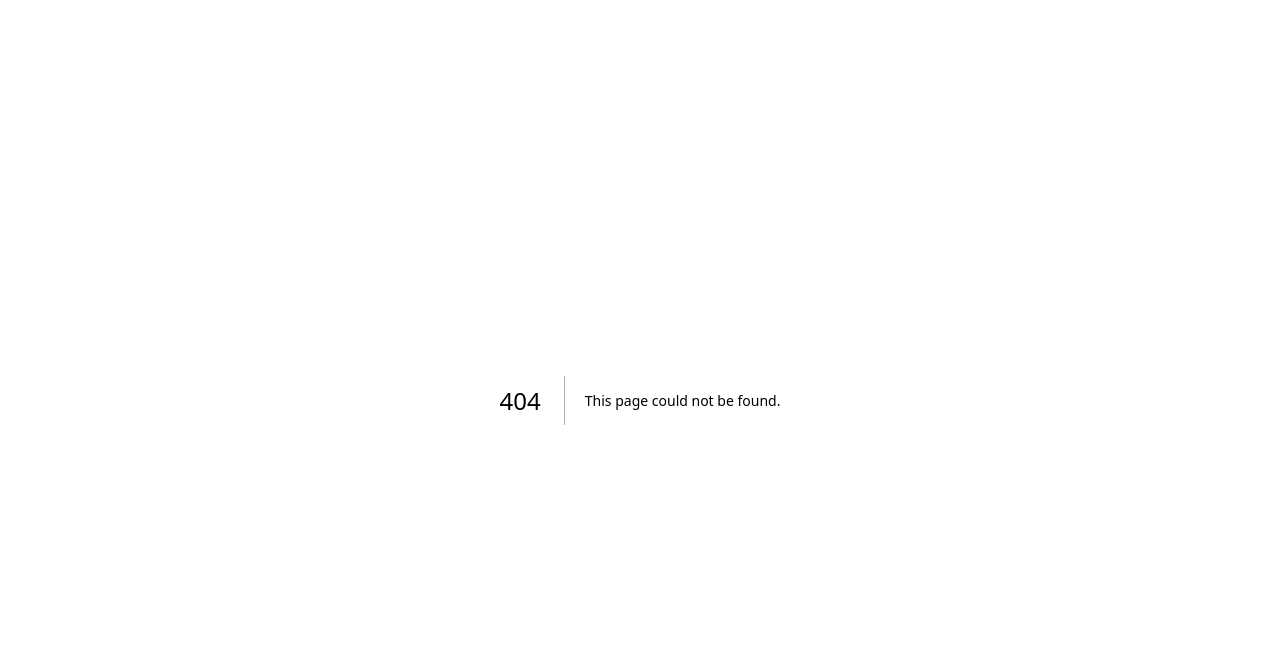
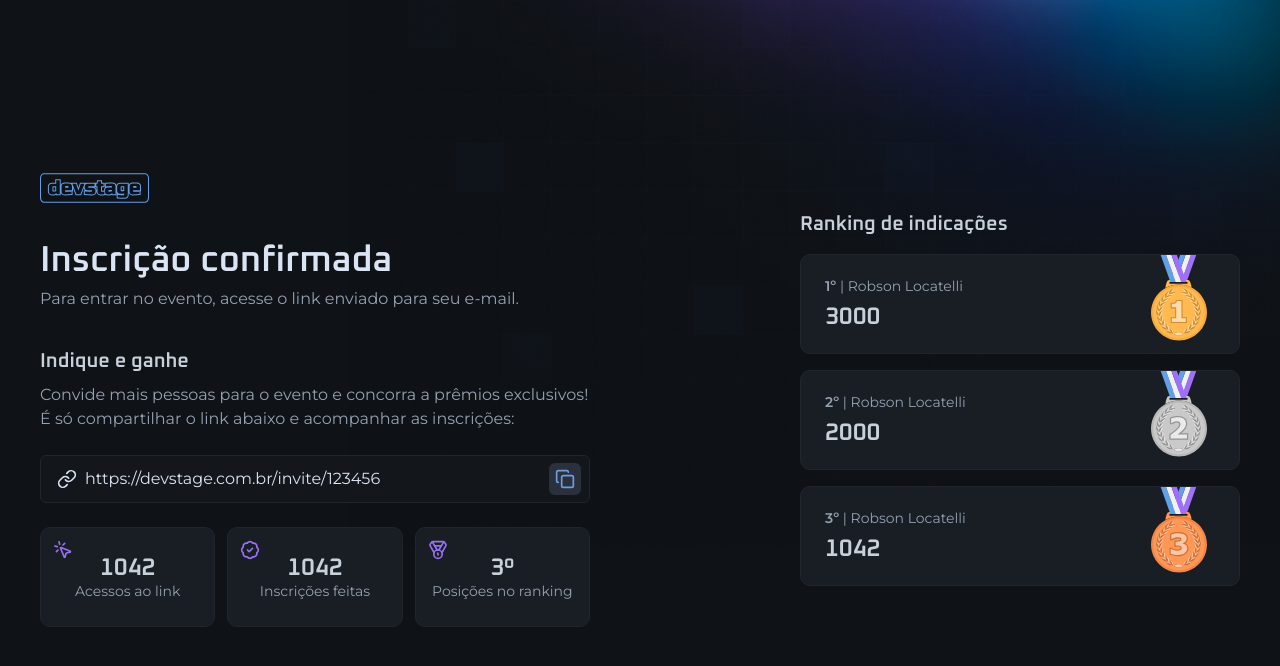
Before and after one commit to rlocatelli9/nlw-connect-web, a Next.js app: page /invite in a window 1280 px wide. Before the commit this address had no page. Shown: the top 666 px of the page. Built offline with nearby package versions, Linux system fonts and the light colour scheme.

Commit message:
feat: create static invite page

```diff
--- a/package.json
+++ b/package.json
@@ -15,6 +15,7 @@
     "postcss": "8.5.2",
     "react": "^19.0.0",
     "react-dom": "^19.0.0",
+    "tailwind-merge": "3.0.1",
     "tailwindcss": "4.0.7"
   },
   "devDependencies": {
--- /dev/null
+++ b/src/app/invite/page.tsx
@@ -0,0 +1,132 @@
+import { Button } from '@/components/Button'
+import { Input } from '@/components/Input'
+import { BadgeCheck, Copy, Link, Medal, MousePointerClick } from 'lucide-react'
+import Image from 'next/image'
+import Logo from '../../assets/logo.svg'
+
+import MedalCooper from '../../assets/medal-cooper.svg'
+import MedalGold from '../../assets/medal-gold.svg'
+import MedalSilver from '../../assets/medal-silver.svg'
+export default function InvitePage() {
+  return (
+    <div className="min-h-dvh flex items-center justify-between gap-16 flex-col md:flex-row">
+      <div className="flex flex-col gap-10 w-full max-w-[550px]">
+        <Image src={Logo} alt="devstage" width={108.5} height={30} />
+
+        <div className="space-y-2">
+          <h1 className="text-4xl font-semibold font-heading text-gray-100 leading-none">
+            Inscrição confirmada
+          </h1>
+          <p className="text-gray-300 text-sm md:text-base">
+            Para entrar no evento, acesse o link enviado para seu e-mail.
+          </p>
+        </div>
+        <div className="space-y-6">
+          <div className="space-y-3">
+            <h2 className="font-heading font-semibold text-gray-200 text-xl leading-none">
+              Indique e ganhe
+            </h2>
+            <p className="text-gray-300 text-sm md:text-base">
+              Convide mais pessoas para o evento e concorra a prêmios
+              exclusivos! É só compartilhar o link abaixo e acompanhar as
+              inscrições:
+            </p>
+          </div>
+
+          <Input.Root>
+            <Input.Icon>
+              <Link className="size-5" />
+            </Input.Icon>
+            <Input.Field
+              type="text"
+              defaultValue="https://devstage.com.br/invite/123456"
+              readOnly
+            />
+            <Button.Icon className="-mr-2">
+              <Copy className="size-5" />
+            </Button.Icon>
+          </Input.Root>
+
+          <div className="grid gap-3 grid-cols-3">
+            <div className="relative bg-gray-700 border border-gray-600 px-4 py-7 flex flex-col items-center justify-center gap-1 rounded-xl">
+              <span className="font-heading text-2xl font-semibold text-gray-200 leading-none">
+                1042
+              </span>
+              <span className="text-sm text-gray-300 leading-none text-center">
+                Acessos ao link
+              </span>
+              <MousePointerClick className="absolute top-3 left-3 size-5 text-purple" />
+            </div>
+            <div className="relative bg-gray-700 border border-gray-600 px-4 py-7 flex flex-col items-center justify-center gap-1 rounded-xl">
+              <span className="font-heading text-2xl font-semibold text-gray-200 leading-none">
+                1042
+              </span>
+              <span className="text-sm text-gray-300 leading-none text-center">
+                Inscrições feitas
+              </span>
+              <BadgeCheck className="absolute top-3 left-3 size-5 text-purple" />
+            </div>
+            <div className="relative bg-gray-700 border border-gray-600 px-4 py-7 flex flex-col items-center justify-center gap-1 rounded-xl">
+              <span className="font-heading text-2xl font-semibold text-gray-200 leading-none">
+                3º
+              </span>
+              <span className="text-sm text-gray-300 leading-none text-center">
+                Posições no ranking
+              </span>
+              <Medal className="absolute top-3 left-3 size-5 text-purple" />
+            </div>
+          </div>
+        </div>
+      </div>
+
+      <div className="space-y-5 w-full max-w-[440px]">
+        <h2 className="font-heading font-semibold text-gray-200 text-xl leading-none">
+          Ranking de indicações
+        </h2>
+        <div className="space-y-4">
+          <div className="relative flex flex-col justify-center gap-3 rounded-xl bg-gray-700 border border-gray-600 p-6">
+            <span className="text-sm text-gray-300 leading-none">
+              <span className="font-semibold">1º</span> | Robson Locatelli
+            </span>
+
+            <span className="font-heading text-2xl font-semibold text-gray-200 leading-none">
+              3000
+            </span>
+            <Image
+              src={MedalGold}
+              alt="medal-gold"
+              className="absolute top-0 right-8"
+            />
+          </div>
+          <div className="relative flex flex-col justify-center gap-3 rounded-xl bg-gray-700 border border-gray-600 p-6">
+            <span className="text-sm text-gray-300 leading-none">
+              <span className="font-semibold">2º</span> | Robson Locatelli
+            </span>
+            <span className="font-heading text-2xl font-semibold text-gray-200 leading-none">
+              2000
+            </span>
+            <Image
+              src={MedalSilver}
+              alt="medal-gold"
+              className="absolute top-0 right-8"
+            />
+          </div>
+          <div className="relative flex flex-col justify-center gap-3 rounded-xl bg-gray-700 border border-gray-600 p-6">
+            <span className="text-sm text-gray-300 leading-none">
+              <span className="font-semibold">3º</span> | Robson Locatelli
+            </span>
+
+            <span className="font-heading text-2xl font-semibold text-gray-200 leading-none">
+              1042
+            </span>
+            <Image
+              src={MedalCooper}
+              alt="medal-gold"
+              className="absolute top-0 right-8"
+            />
+          </div>
+        </div>
+      </div>
+    </div>
+  )
+}
--- a/src/app/layout.tsx
+++ b/src/app/layout.tsx
@@ -28,7 +28,9 @@ export default function RootLayout({
   return (
     <html lang="en" className={`${oxanium.variable} ${montserrat.variable}`}>
       <body className="bg-gray-900 text-gray-100 antialiased bg-[url(/background.png)] bg-no-repeat bg-top md:bg-right-top">
-        {children}
+        <main className="max-w-[1240px] mx-auto px-5 py-8 md:py-0">
+          {children}
+        </main>
       </body>
     </html>
   )
--- a/src/app/page.tsx
+++ b/src/app/page.tsx
@@ -6,7 +6,6 @@ import Logo from '../assets/logo.svg'
 
 export default function Home() {
   return (
-    <main className="max-w-[1240px] mx-auto px-5 py-8 md:py-0">
     <div className="min-h-dvh flex flex-col justify-center gap-16">
       <div className="flex flex-col gap-8 items-center md:items-start">
         <Image src={Logo} alt="devstage" width={108.5} height={30} />
@@ -64,6 +63,5 @@ export default function Home() {
         </form>
       </div>
     </div>
-    </main>
   )
 }
--- a/src/components/Button/icon-button.tsx
+++ b/src/components/Button/icon-button.tsx
@@ -1,10 +1,15 @@
+import { twMerge } from 'tailwind-merge'
+
 export type IconButtonProps = React.ButtonHTMLAttributes<HTMLButtonElement>
 
-const IconButton: React.FC<IconButtonProps> = props => {
+const IconButton: React.FC<IconButtonProps> = ({ className, ...rest }) => {
   return (
     <button
-      className="p-1.5 bg-gray-500 text-blue rounded-md cursor-pointer hover:bg-blue hover:text-gray-900 transition-colors duration-300"
-      {...props}
+      className={twMerge(
+        'p-1.5 bg-gray-500 text-blue rounded-md cursor-pointer hover:bg-blue hover:text-gray-900 transition-colors duration-300',
+        className
+      )}
+      {...rest}
     />
   )
 }
```
Also changed, not shown: 1 other file (tests, documents, lock files or other folders). Lines whose indentation alone changed are shown as unchanged.
